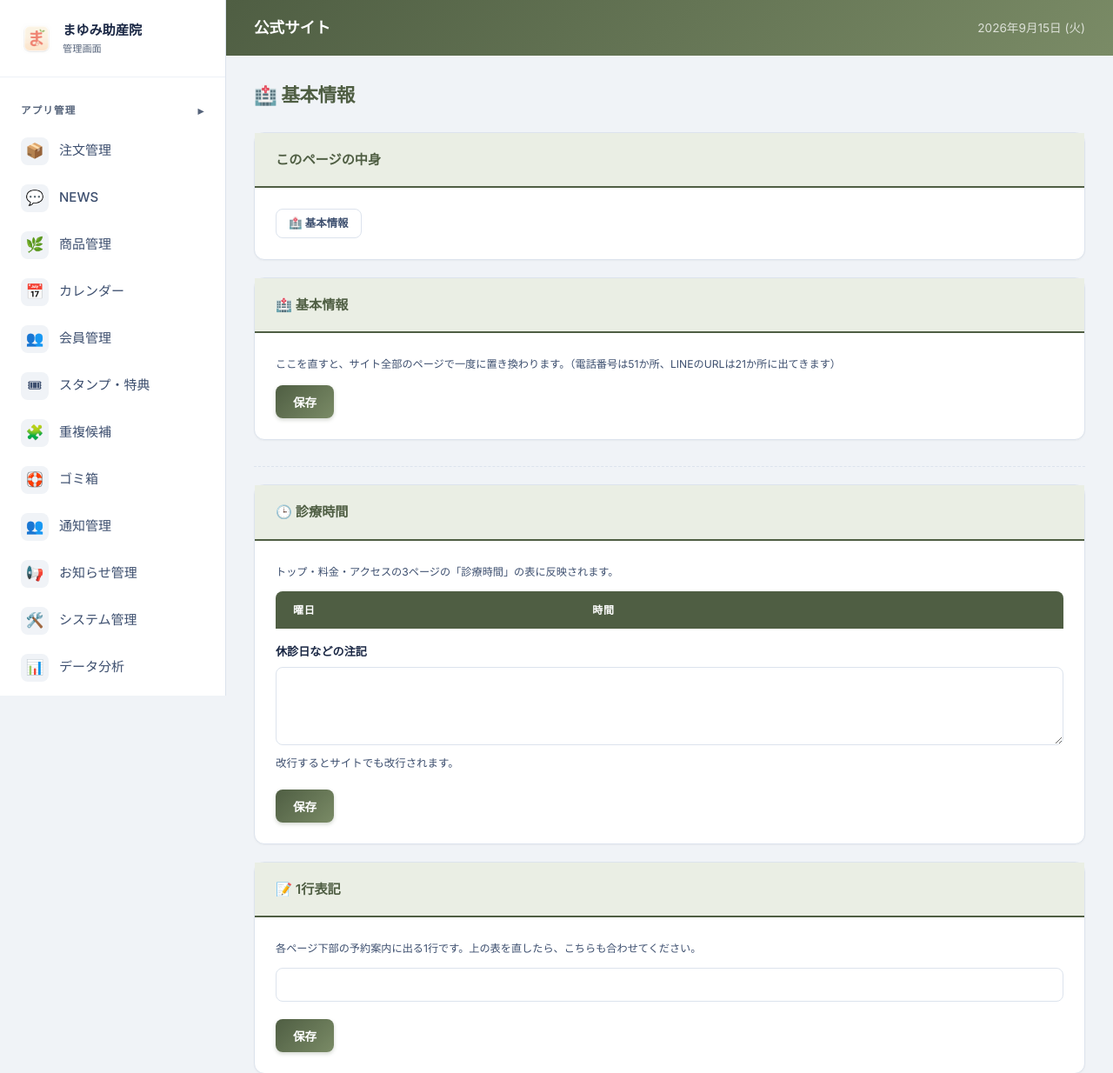
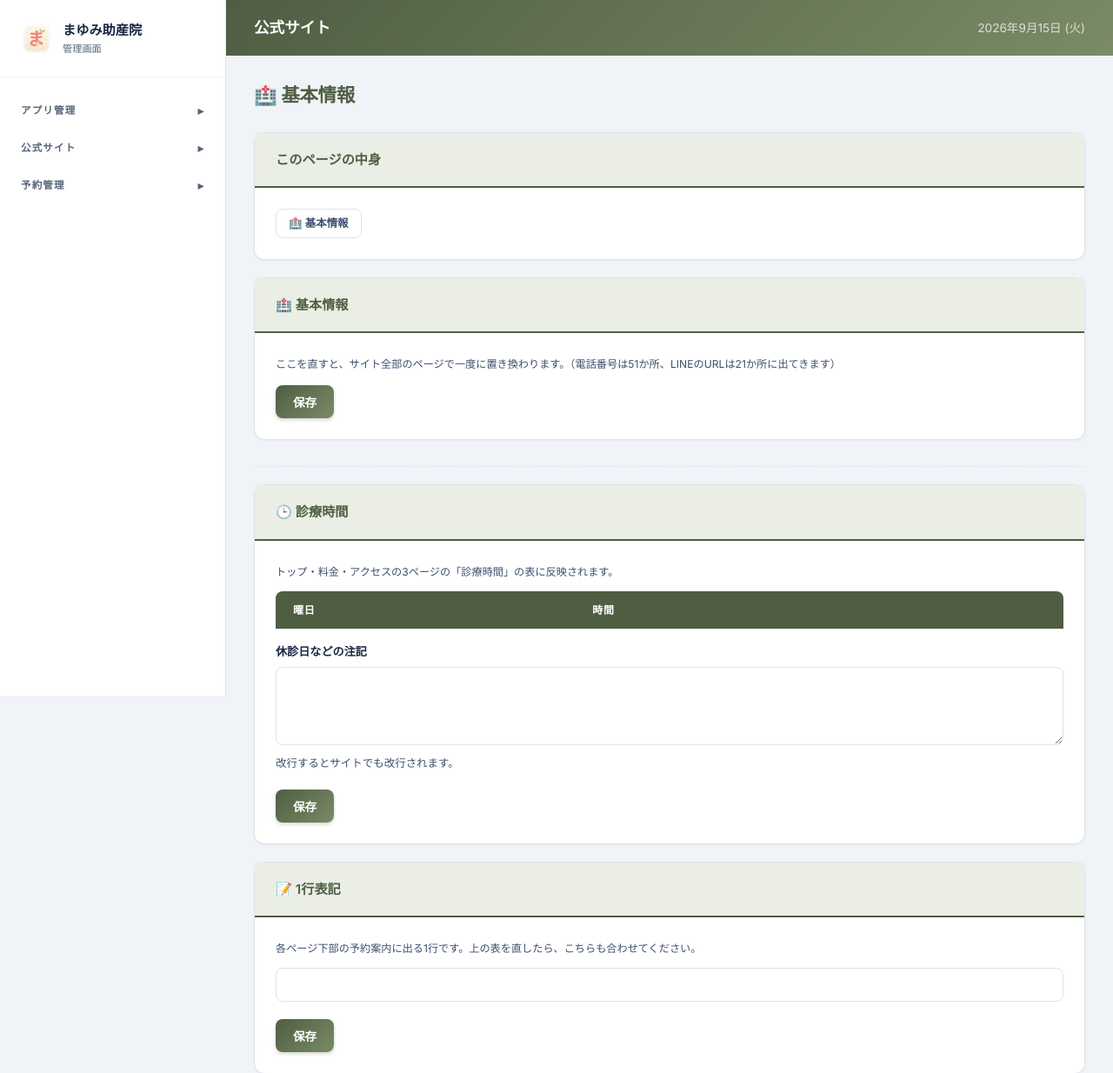
Before and after one commit to mayumi-josanin/mayumi-app, a Django app: template server/apps/hp/templates/manage/hp_basic.html in a window 1280 px wide. Shown: the top 1234 px of the page at 87% size. Run offline with Django 5.2, Linux system fonts and the light colour scheme; the template is opened without the code that fills it, so the values that code supplies are empty.

Commit message:
管理画面: 左メニューの段を閉じたとき項目が消えなかったのを直す（display:flex が hidden より強かった）
Co-Authored-By: Claude Fable 5.1 <noreply@anthropic.com>
Claude-Session: https://claude.ai/code/session_01NKUtzk3Xr93PyYoGcDnCfr

```diff
--- a/server/apps/manage/static/manage/style.css
+++ b/server/apps/manage/static/manage/style.css
@@ -107,6 +107,9 @@ a:hover { color: var(--brand-dark); }
   background: var(--bg); transition: var(--transition); flex-shrink: 0;
 }
 .sidebar-nav a:hover { background: var(--bg); color: var(--text-primary); }
+/* 段を閉じたときの項目。`.sidebar-nav a { display:flex }` が hidden 属性（display:none）より強いので、ここで明示して隠す
+   （2026-09-16、開閉の印は変わるのに項目が消えなかった原因） */
+.sidebar-nav a[hidden] { display: none !important; }
 .sidebar-nav a:hover .nav-icon { background: var(--brand-light); }
 .sidebar-nav a.active { background: var(--brand-light); color: var(--brand); font-weight: 600; }
 .sidebar-nav a.active .nav-icon { background: var(--brand-gradient); color: var(--white); }
```
